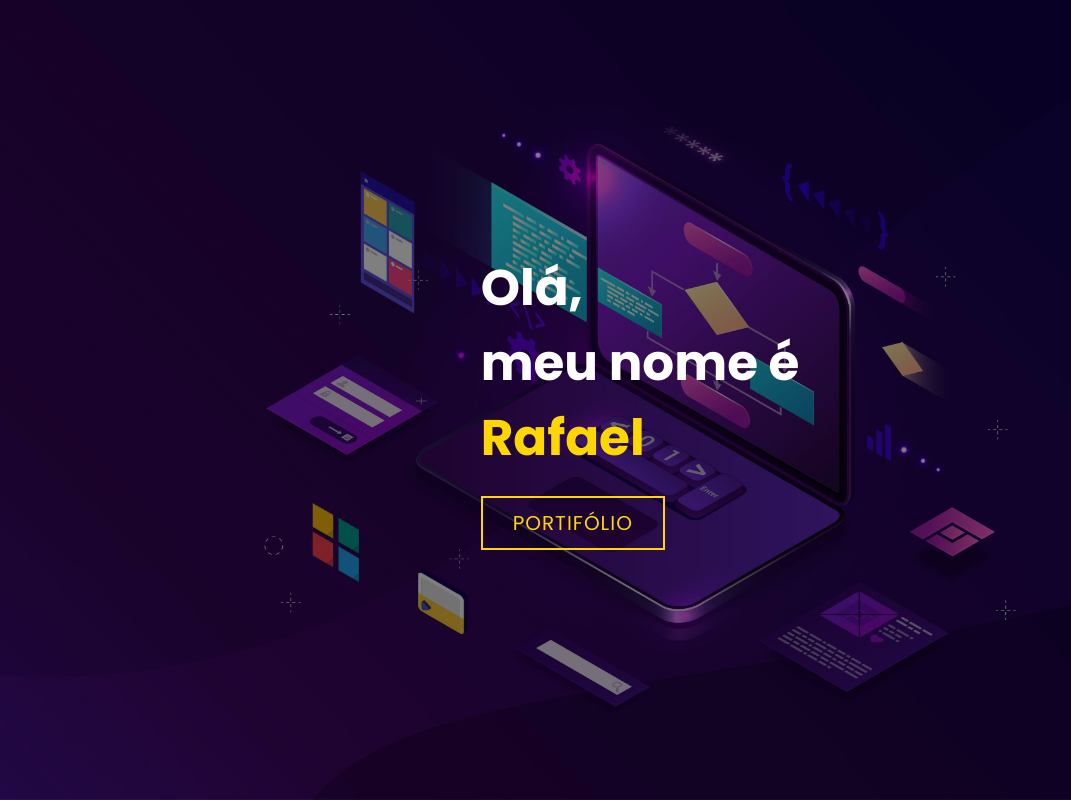
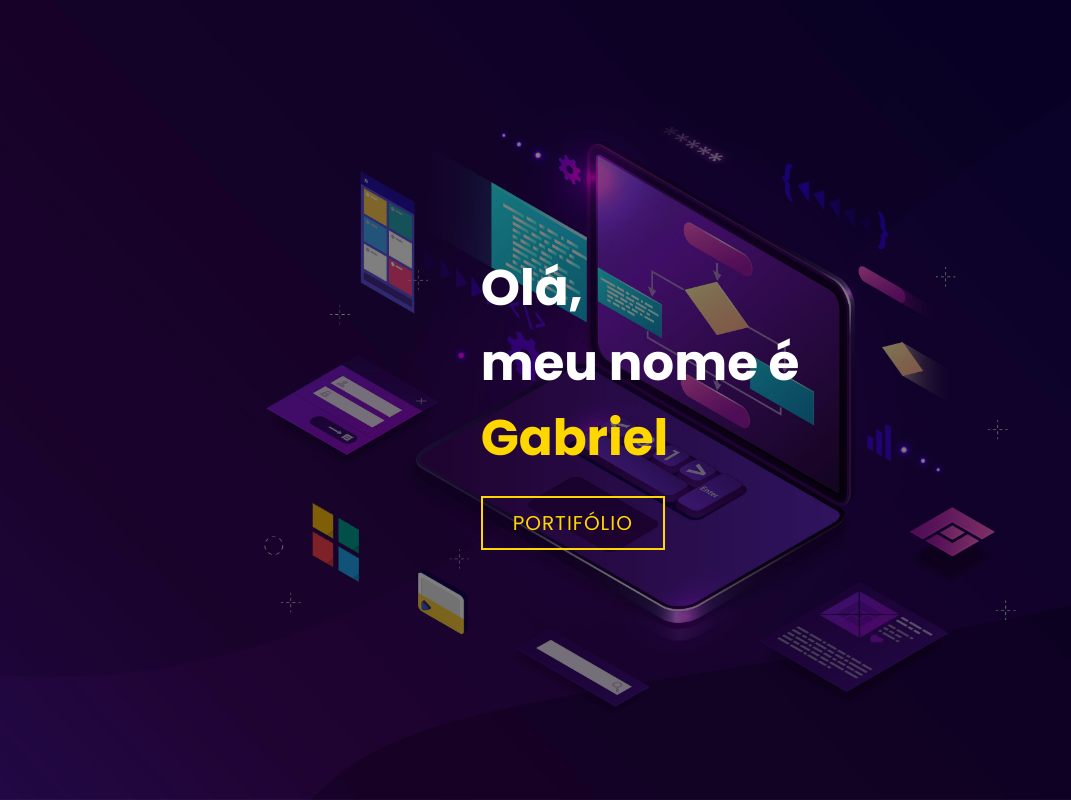
Before and after one commit to BeHaga/portifolio-rafael, a plain HTML site: page index.html in a window 1280 px wide. Shown: the top 800 px of the page, without its empty margins (0-1071 px from the left). Drawn offline with Linux system fonts and the light colour scheme.

Commit message:
mudança de nome

```diff
--- a/index.html
+++ b/index.html
@@ -14,7 +14,7 @@
             <div>
                 <h1>Olá,<span></span></h1>
                 <h1>meu nome é<span></span></h1>
-                <h1>Rafael<span></span></h1>
+                <h1>Gabriel<span></span></h1>
                 <a href="#portfolio" type="button" class="cta">Portifólio</a>
             </div>
         </div>
```
